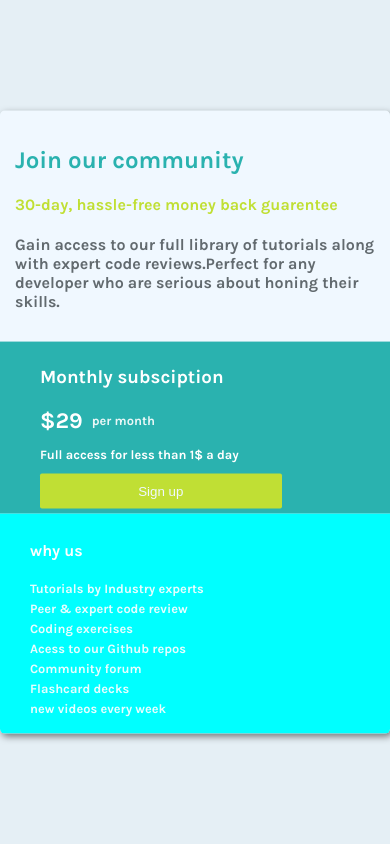
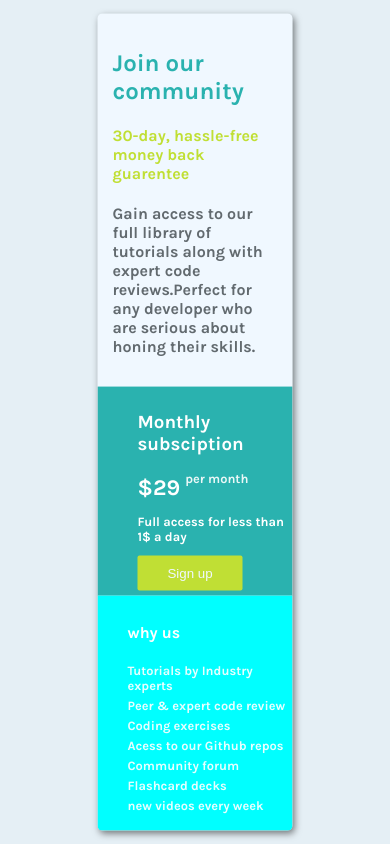
Before and after one commit to Ez4aCE/Pricing-card-challenges, a plain HTML site: page index.html in a window 390 px wide. Drawn offline with Linux system fonts and the light colour scheme.

Commit message:
used flexbox

```diff
--- a/pricingCard.css
+++ b/pricingCard.css
@@ -14,7 +14,8 @@ html{
 
 .container{
 
-
+    display: flex;
+    flex-wrap: wrap;
     height: 400px;
     width: 600px;
 
@@ -38,6 +39,7 @@ html{
 
 }
 .bottom-container{
+    display: flex;
     height: 55%;
     width: 100%;
     color:white;
@@ -91,14 +93,17 @@ html{
 
 }
 
+#price-container{
+    display: flex;
+}
+
 #price{
     font-weight: 700;
     font-size: 1.4rem;
 
 }
-#price-frequency,#price{
-    display: inline-block;
-}
+
+
 #price-frequency{
     position: relative;
     top: -3px;
@@ -126,9 +131,13 @@ li{
 
 @media (max-width: 650px){
     .bottom-left-container, .bottom-right-container, .container{
-        width: 100%;
+        width: auto;
         height: auto;
 
     }
+    .bottom-container{
+        display: flex;
+        flex-direction: column;
+    }
 
 }
```
Also changed, not shown: index.html (+2 -1 lines).
